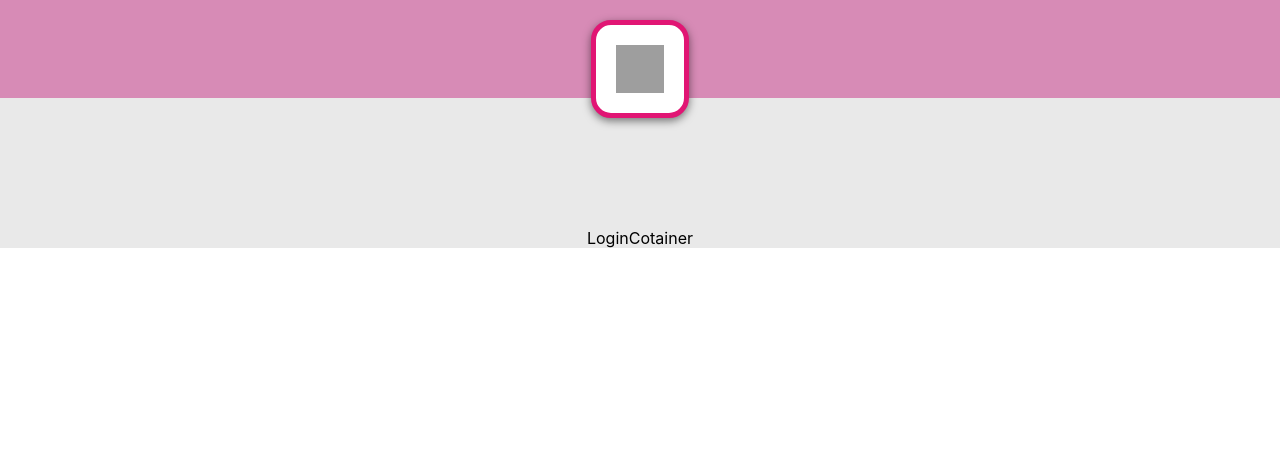
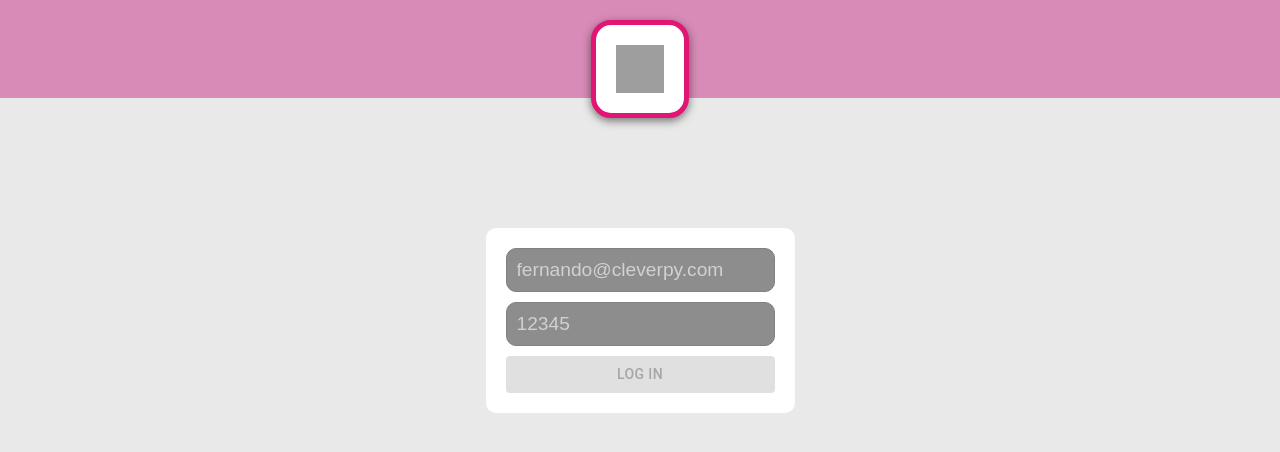
Before and after one commit to NandoLT/cleverpy_cards, a React (Create React App) app: page /login in a window 1280 px wide. Shown: the top 452 px of the page. Built offline with nearby package versions, Linux system fonts and the light colour scheme; grey boxes are pictures that could not be loaded.

Commit message:
Login compoent, storage util and PrivateRoute implementation

```diff
--- a/src/App/App.tsx
+++ b/src/App/App.tsx
@@ -2,21 +2,27 @@ import React from 'react';
 import { Routes, Route, Navigate } from 'react-router-dom';
 import { ToastContainer } from 'react-toastify';
 import { CardsContainer } from '../components/Pages/Home/CardsContainer';
-import { LoginCotainer } from '../components/Pages/Login/LoginCotainer';
+import { Login } from '../components/Pages/Login/Login';
 import { NotFound } from '../components/commons/NotFound';
+import PrivateRoute from '../components/PrivateRoute/PrivateRoute';
 import Layout from '../components/commons/layout/Layout';
+import storage from '../utils/storage';
 
 import 'react-toastify/dist/ReactToastify.css';
 import '../assets/css/App.css';
 
 function App() {
+
+  const accessGranted = storage.get('auth');
+  const isLogged = !!accessGranted ;
+
   return (
     <div className="App">
       <Layout>
         <Routes>
           <Route
             path="/"
-            element={ <CardsContainer />}
+            element={<PrivateRoute isLogged={isLogged} component={CardsContainer} />}
           />
 
           <Route
@@ -31,7 +37,7 @@ function App() {
 
         <Route
           path="/login"
-          element={ <LoginCotainer />}
+          element={ <Login isLogged={isLogged}/>}
           />
 
         </Routes>
--- a/src/assets/css/Layout.css
+++ b/src/assets/css/Layout.css
@@ -1,6 +1,7 @@
 
 .layout {
     background-color: #e2e2e2c2;
+    height: 100vh;
 }
 
 .layout-main {
--- /dev/null
+++ b/src/assets/css/LoginForm.css
@@ -0,0 +1,23 @@
+.loginForm {
+    width: max-content;
+    display: flex;
+    margin: auto;
+    flex-direction: column;
+    padding: 20px;
+    background-color: white;
+    border-radius: 10px;
+}
+
+.login-input {
+    border-radius: 10px;
+    padding: 10px;
+    border: 1px solid grey;
+    margin-bottom: 10px;
+    background-color: rgb(141, 141, 141);
+    color: white;
+    font-size: larger;
+}
+
+.login-input::placeholder {
+    color: rgb(209, 209, 209);
+}
--- a/src/components/Pages/Home/Card.tsx
+++ b/src/components/Pages/Home/Card.tsx
@@ -96,7 +96,7 @@ export const Card = ({postsInfo}: Props) => {
         });
         setModalState(initialModalState);
     }
-    const handleChange = (e:React.ChangeEvent<HTMLTextAreaElement>) => {
+    const handleChangeEdition = (e:React.ChangeEvent<HTMLTextAreaElement>) => {
         setEditionValue(e.target.value)
     }
     const updateItem = (id:number) => {
@@ -125,7 +125,8 @@ export const Card = ({postsInfo}: Props) => {
                 </Box>
             </Modal>
 
-            {postsInfo.map (post => {
+            {postsInfo.length > 0 ?
+                postsInfo.map (post => {
                     return (
                         <div className="Card-item" key={post.id}>
                             <div className="Card-item__title">
@@ -138,7 +139,7 @@ export const Card = ({postsInfo}: Props) => {
                             <div className="Card-item__body">
                                 {openEdit.edition && post.id === openEdit.postid?
                                     <>
-                                    <textarea defaultValue={post.body} onChange={handleChange} className="post-edition"></textarea>
+                                        <textarea defaultValue={post.body} onChange={handleChangeEdition} className="post-edition"></textarea>
                                         <Button onClick={() => updateItem(post.id)} variant='contained' color="success"> UPDATE</Button>
                                         <Button onClick={() => activateEdition(post.id)} variant='contained'> CANCEL</Button>
                                     </>
@@ -157,6 +158,8 @@ export const Card = ({postsInfo}: Props) => {
                         </div>
                         )
                     })
+                    :
+                    <h2>Actually there aren`t any post</h2>
             }
         </>
     )
--- /dev/null
+++ b/src/components/Pages/Login/Login.tsx
@@ -0,0 +1,47 @@
+import React, { useEffect } from 'react'
+import { LoginForm } from './LoginForm'
+import { toast } from 'react-toastify';
+import { useNavigate  } from 'react-router-dom';
+import storage from '../../../utils/storage';
+
+interface credentialsState {
+  email: string
+  password: string
+}
+
+interface Props {
+  isLogged: boolean
+}
+
+export const Login = ({isLogged}:Props) => {
+
+  const navigate = useNavigate ();
+
+  const launchToast = (error:string) => {
+    toast.error(error, {
+        position: "top-right",
+        autoClose: 4000,
+        hideProgressBar: false,
+        closeOnClick: true,
+        pauseOnHover: true,
+        progress: undefined,
+    });
+  }
+
+  useEffect(() => {
+    isLogged && navigate('/')
+  }, [isLogged, navigate])
+
+  const onSubmit= (credentials:credentialsState) => {
+    const {email, password} = credentials;
+
+    if(email === 'fernando@cleverpy.com' && password === '12345') {
+      storage.set('auth', true);
+      window.location.reload();
+    }
+    if(email !== 'fernando@cleverpy.com' || password !== '12345') { launchToast('User email or password not valid')}
+  }
+  return (
+    <LoginForm onSubmit={onSubmit}/>
+  )
+}
--- a/src/components/Pages/Login/LoginCotainer.tsx
+++ /dev/null
@@ -1,7 +0,0 @@
-import React from 'react'
-
-export const LoginCotainer = () => {
-  return (
-    <div>LoginCotainer</div>
-  )
-}
--- /dev/null
+++ b/src/components/Pages/Login/LoginForm.tsx
@@ -0,0 +1,53 @@
+import React,{useState} from 'react';
+import {Button} from '@mui/material';
+
+import '../../../assets/css/LoginForm.css';
+
+interface credentialsState {
+    email: string
+    password: string
+}
+
+interface Props {
+    onSubmit: (credentials:credentialsState) => void
+}
+
+export const LoginForm = ({onSubmit}:Props) => {
+
+    const initialState:credentialsState = {
+        email:'',
+        password:''
+    }
+
+    const [credentials, setCredentials] = useState(initialState);
+
+    const handleChangeCredentials = (event:React.ChangeEvent<HTMLInputElement>) => {
+        setCredentials(oldCredentials => ({
+            ...oldCredentials,
+            [event.target.name]: event.target.value,
+        }));
+    };
+
+    const handleSubmit = (event:React.FormEvent<HTMLFormElement>) => {
+        event.preventDefault();
+        onSubmit(credentials);
+    }
+
+    const {email, password} = credentials;
+
+    return (
+        <form className="loginForm" onSubmit={handleSubmit}>
+            <input type="email" name="email" placeholder="fernando@cleverpy.com" className="login-input" onChange={handleChangeCredentials} value={email}></input>
+            <input type="password" name="password" placeholder="12345" className="login-input" onChange={handleChangeCredentials} value={password}></input>
+            <Button
+                type="submit"
+                className="loginForm-submit"
+                variant='contained'
+                color="success"
+                disabled={ !email || !password}
+            >
+            Log in
+            </Button>
+        </form>
+    )
+}
--- /dev/null
+++ b/src/components/PrivateRoute/PrivateRoute.tsx
@@ -0,0 +1,13 @@
+import { Navigate } from 'react-router-dom';
+
+interface Props {
+    isLogged: boolean
+    component: React.FunctionComponent
+}
+const PrivateRoute = ({ isLogged, component }: Props) => {
+
+    const RouteComponent = component;
+    return isLogged ? <RouteComponent /> : <Navigate to="/login" />;
+}
+
+export default PrivateRoute
--- a/src/features/posts/postsSlice.ts
+++ b/src/features/posts/postsSlice.ts
@@ -21,7 +21,6 @@ const initialState: PostsState = {
 // Thunk functions
 export const fetchPosts = createAsyncThunk('get/allPosts', async () => {
     const response = await Posts.getPosts();
-    console.log('RESPONSE', response)
     return response;
 });
 
--- /dev/null
+++ b/src/utils/storage.ts
@@ -0,0 +1,23 @@
+const storage = {
+    get(key:string):Object | null  {
+        const value = localStorage.getItem(key);
+        if (!value) {
+            return null;
+        }
+        return JSON.parse(value);
+    },
+
+    set(key:string, value:boolean) {
+        localStorage.setItem(key, JSON.stringify(value));
+    },
+
+    remove(key:string) {
+        localStorage.removeItem(key);
+    },
+
+    clear(){
+        localStorage.clear();
+    }
+};
+
+export default storage;
```
Also changed, not shown: 1 other file (tests, documents, lock files or other folders). Lines whose indentation alone changed are shown as unchanged.
